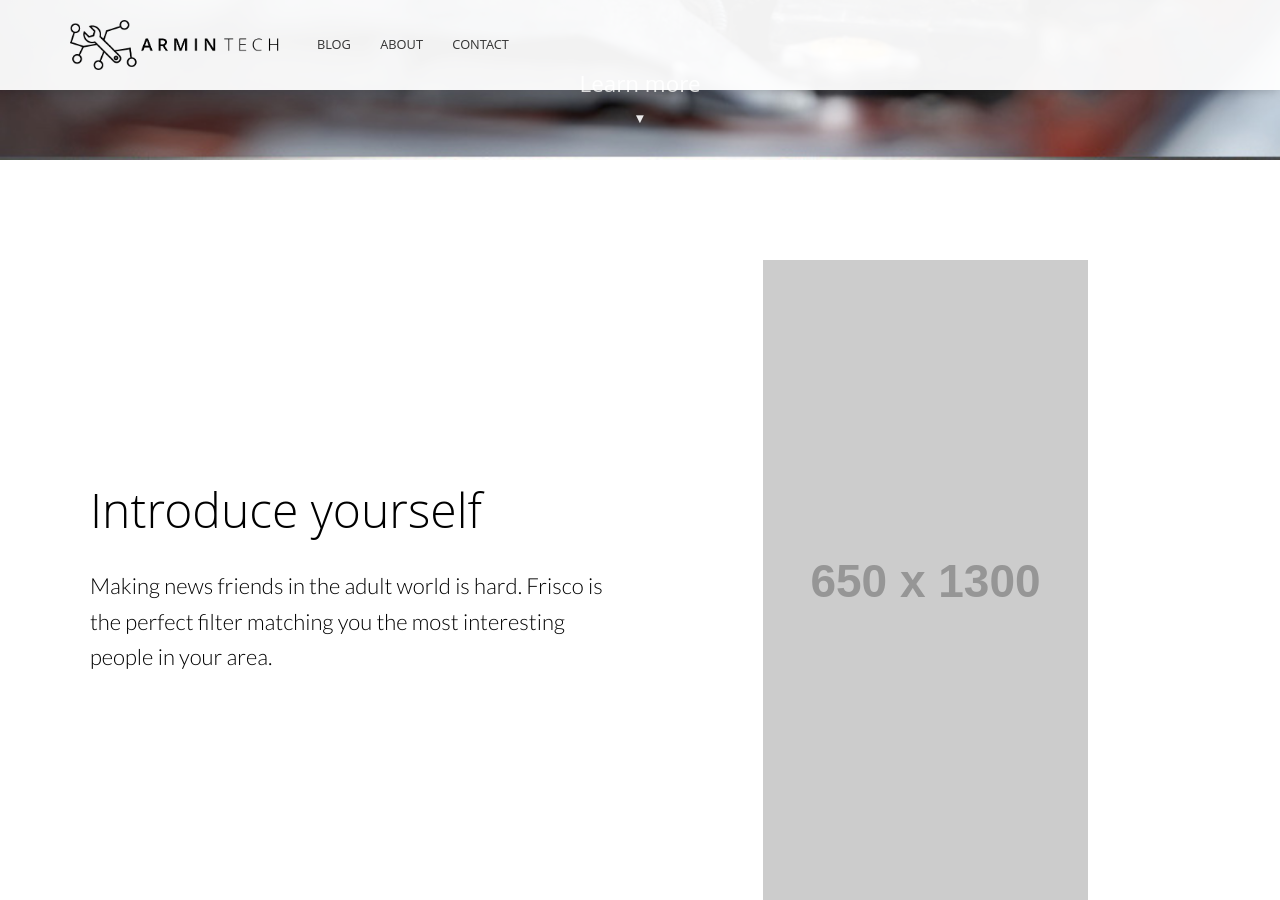
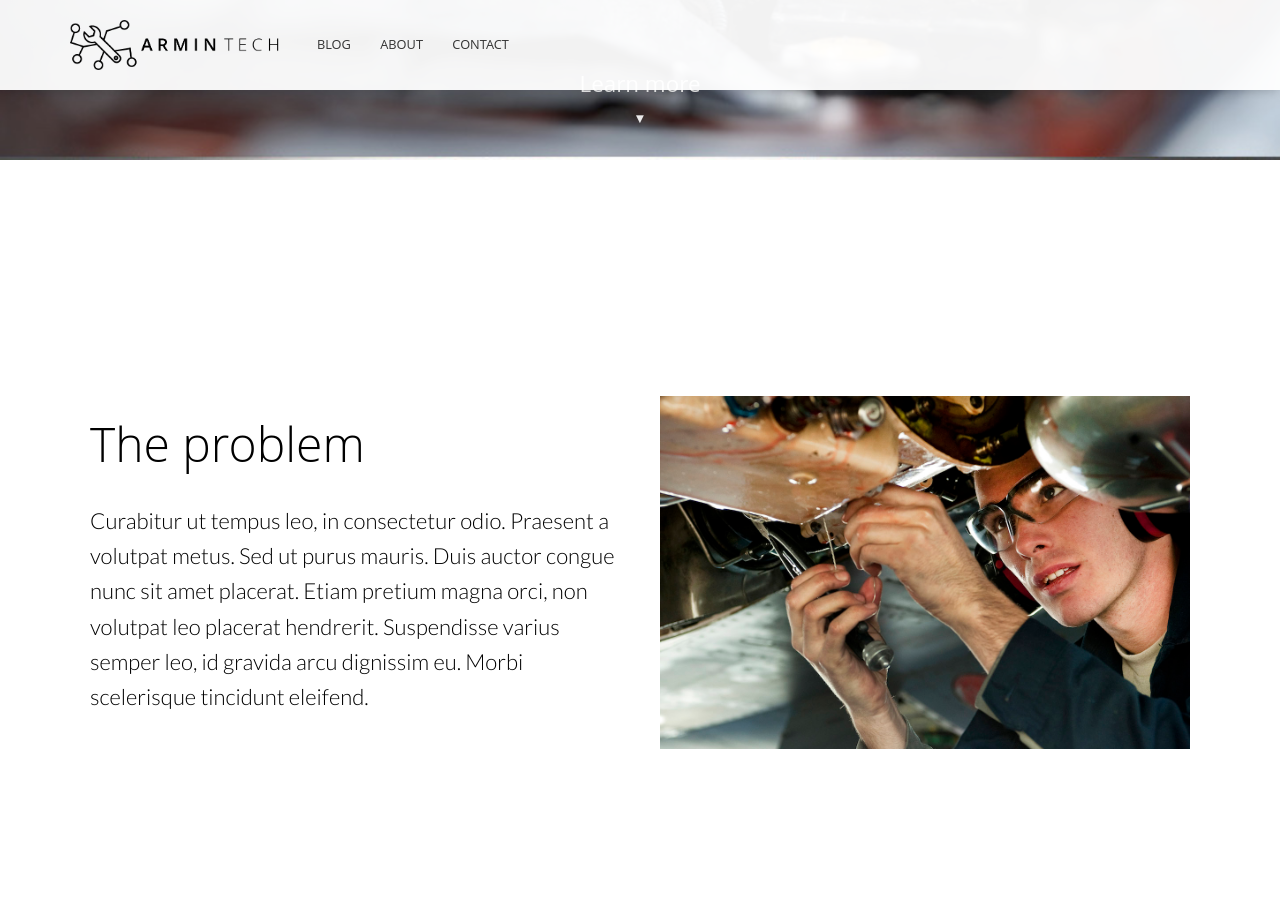
Before and after one commit to armin-tech/armin-tech, a Jekyll site: the page built from index.html, in a window 1280 px wide and 900 px high, scrolled down 740 px. Built offline with Jekyll 4.4.1, drawn with Linux system fonts in a browser that asks for light colours; nearby versions of some CDN libraries; some of the changed text lies outside the part shown.

Commit message:
Added a new article

```diff
--- a/_layouts/post.html
+++ b/_layouts/post.html
@@ -14,6 +14,7 @@ layout: page
 				{% assign author_id = page.author_staff_member | prepend: "/staff_members/" | append: "/" %}
 				{% assign author = site.staff_members | where: "url", author_id | first %}
 				<div class="square-image" style="background-image: url('{% include relative-src.html src=author.image_path %}')"></div>
+				<h2 class="name">{{author.name}}</h2>
 				<p class="blurb">{{ author.blurb }}</p>
 			</div>
 
--- a/_sass/blog.scss
+++ b/_sass/blog.scss
@@ -34,6 +34,12 @@
 			width: 125px;
 			height: 125px;
 		}
+
+		.name {
+			margin-top: 20px;
+			text-align: center;
+		}
+
 		.blurb {
 			text-align: center;
 		}
--- a/_sass/layout.scss
+++ b/_sass/layout.scss
@@ -103,6 +103,10 @@ header {
 
 .info {
 	padding: 0 0 100px 0;
+
+	min-height: 70vh;
+	display: flex;
+	align-items: center;
 
 	&:first-child {
 		padding-top: 100px;
--- a/_sass/variables.scss
+++ b/_sass/variables.scss
@@ -1,4 +1,4 @@
-$brand-color: #6ba1f3;
+$brand-color: #D6523C;
 
 // Breakpoints
 $tablet: "(min-width: 450px)";
--- a/contact.html
+++ b/contact.html
@@ -21,7 +21,7 @@ email: support@armin-tech.no
 
 <section class="pad">
 	<div class="text-container contact-box">
-		<form action="{{ site.baseurl }}/contact-success/" method="post" class="contact-form">
+		<form action="https://formspree.io/valdemar@korde.no" method="post" class="contact-form">
 			<input type="hidden" name="_to" value="{{ page.email }}">
 			<input type="text" name="_gotcha" style="display: none;">
 
--- a/index.html
+++ b/index.html
@@ -2,7 +2,8 @@
 title: Home
 description: The latest app to help you find new friends with common interests.
 image: /images/bg/service.jpg
-bottom_image: https://source.unsplash.com/S_VbdMTsdiA/2000x1322?a=.png
+bottom_image: /images/bg/accel.jpg
+problem: /images/other/maintain2.jpg
 ---
 
 <section class="hero" style="background-image: url({% include relative-src.html src=page.image %})">
@@ -20,11 +21,11 @@ bottom_image: https://source.unsplash.com/S_VbdMTsdiA/2000x1322?a=.png
 	<section class="info" id="learn-more">
 		<div class="container flex">
 			<div class="text">
-				<h2 class="editable">Introduce yourself</h2>
-				<p class="editable">Making news friends in the adult world is hard. Frisco is the perfect filter matching you the most interesting people in your area.</p>
+				<h2 class="editable">The problem</h2>
+				<p class="editable">Curabitur ut tempus leo, in consectetur odio. Praesent a volutpat metus. Sed ut purus mauris. Duis auctor congue nunc sit amet placerat. Etiam pretium magna orci, non volutpat leo placerat hendrerit. Suspendisse varius semper leo, id gravida arcu dignissim eu. Morbi scelerisque tincidunt eleifend.</p>
 			</div>
 			<div class="image">
-				<img class="editable" src="http://placehold.it/650x1300" alt="Screenshot" />
+				<img class="editable" src="{{page.problem}}" alt="Screenshot" />
 			</div>
 		</div>
 	</section>
@@ -56,9 +57,9 @@ bottom_image: https://source.unsplash.com/S_VbdMTsdiA/2000x1322?a=.png
 	<section class="hero" style="background-image: url({% include relative-src.html src=page.bottom_image %})">
 		<div class="inner-hero text-container">
 			<div class="hero-text-container">
-				<h2 class="editable">Find your buddy today</h2>
-				<p class="subtext editable">It's free, fun and an exciting way to meet new people.</p>
-				<div class="cta button alt"><a href="#">Join Now</a></div>
+				<h2 class="editable">Sounds interesting?</h2>
+				<p class="subtext editable">Curabitur ut tempus leo, in consectetur odio.</p>
+				<div class="cta button alt"><a href="/contact/">We are hiering</a></div>
 			</div>
 		</div>
 	</section>
```
Also changed, not shown: _posts/2017-04-27-new-cto.md (added, +52 -0 lines), _staff_members/tom.md (deleted, +0 -7 lines), _staff_members/valdemar.md (added, +7 -0 lines), images/bg/accel.jpg (added), images/members/valdemar.jpg (added), images/other/maintain2.jpg (added), 1 other file.
